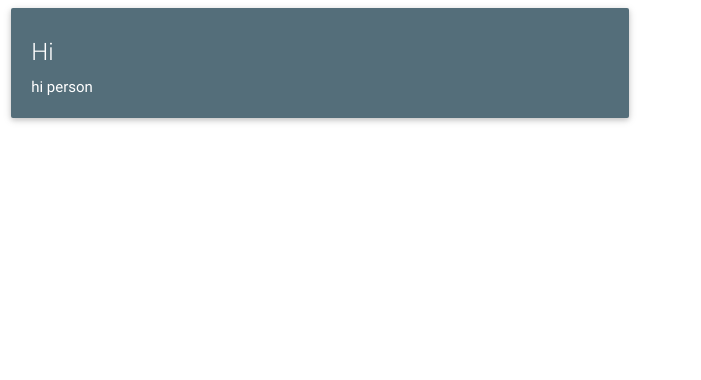
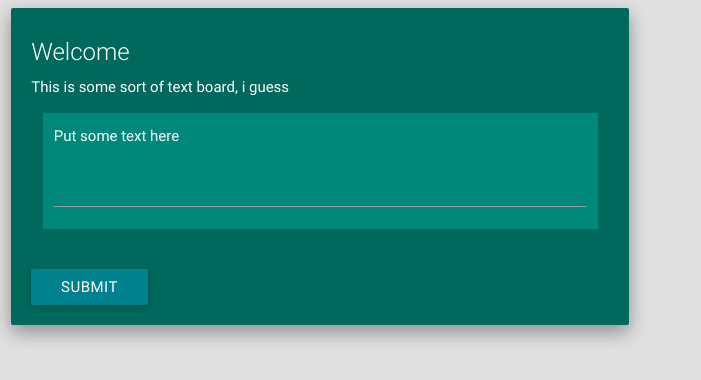
Before and after one commit to wilson888888888/wilson888888888.github.io, a plain HTML site: page index.html in a window 1280 px wide. Shown: the whole page, without its empty margins (0-701 px from the left). Drawn offline with nearby package versions, Linux system fonts and the light colour scheme.

Commit message:
added some things

```diff
--- a/index.html
+++ b/index.html
@@ -1,16 +1,29 @@
 <!DOCTYPE html>
 <head>
+  <title>The best website</title>
   <link type="text/css" rel="stylesheet" href="css/materialize.min.css"  media="screen,projection"/>
+  <link rel="stylesheet" href="style.css">
 </head>
-<body>
+<body bgcolor="e0e0e0">
   <script type="text/javascript" src="https://code.jquery.com/jquery-2.1.1.min.js"></script>
   <script type="text/javascript" src="js/materialize.min.js"></script>
   <div class="row">
 	<div class="col s12 m6">
-	  <div class="card blue-grey darken-1">
+	  <div class="card teal darken-3 z-depth-2">
 		<div class="card-content white-text">
-		  <span class="card-title">Hi</span>
-		  <p>hi person</p>
+		  <span class="card-title white-text">Welcome</span>
+		  <p>This is some sort of text board, i guess</p>
+		  <div class="row">
+			<form class="col s12">
+			  <div class="row">
+				<div class="input-field col s12 teal darken-1">
+				  <textarea id="textarea1" class="materialize-textarea white-text" length="1000"></textarea>
+				  <label for="textarea1" class="white-text length=1000">Put some text here</label>
+				</div>
+			  </div>
+			</form>
+			  </div>
+		  <a class="waves-effect waves-light btn cyan darken-3">Submit</a>
 		</div>
 	  </div>
 	</div>
```
